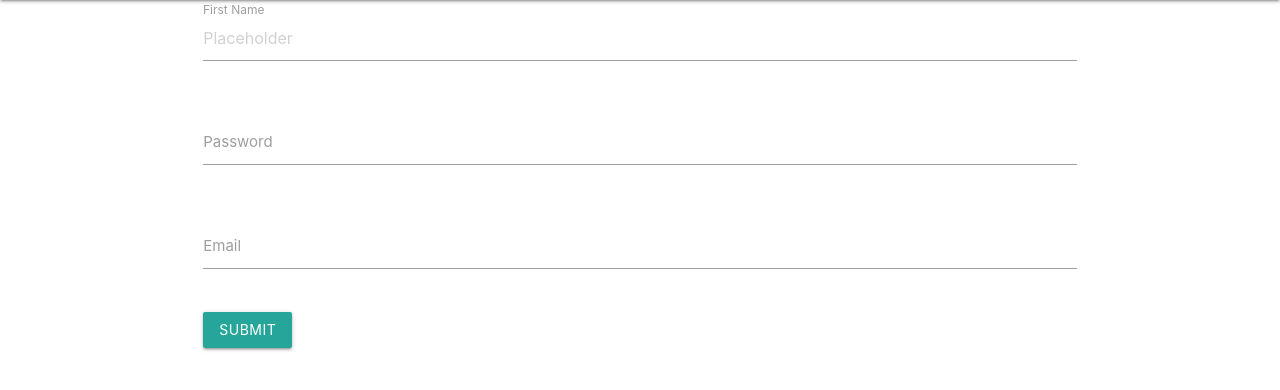
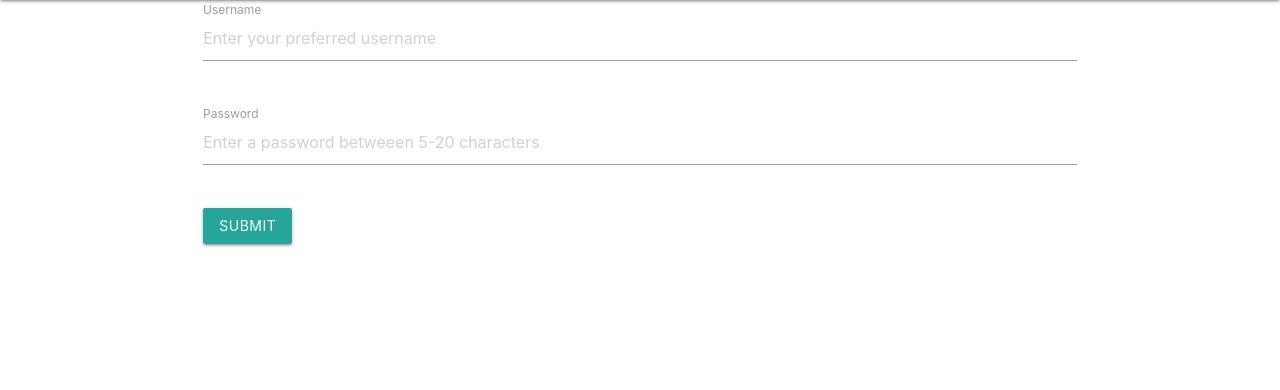
Before and after one commit to hddahdda/student_cookbook, a Flask app: template templates/register.html in a window 1280 px wide. Shown: the part 64-454 px from the top of the page. Run offline with Flask 2, Linux system fonts and the light colour scheme; the template is opened without the code that fills it, so the values that code supplies are empty; some libraries are stand-ins or nearby versions.

Commit message:
added name attribute and placeholder text to register form

```diff
--- a/templates/register.html
+++ b/templates/register.html
@@ -6,20 +6,14 @@
         <form class="col s12">
           <div class="row">
             <div class="input-field col s12">
-              <input placeholder="Placeholder" id="first_name" type="text" class="validate">
-              <label for="first_name">First Name</label>
+              <input placeholder="Enter your preferred username" id="username" name="username" type="text" class="validate">
+              <label for="first_name">Username</label>
             </div>
           </div>
           <div class="row">
             <div class="input-field col s12">
-              <input id="password" type="password" class="validate">
+              <input placeholder="Enter a password betweeen 5-20 characters" id="password" name="password" type="password" class="validate">
               <label for="password">Password</label>
-            </div>
-          </div>
-          <div class="row">
-            <div class="input-field col s12">
-              <input id="email" type="email" class="validate">
-              <label for="email">Email</label>
             </div>
           </div>
           <button class="btn waves-effect waves-light" type="submit" name="action">Submit
```
